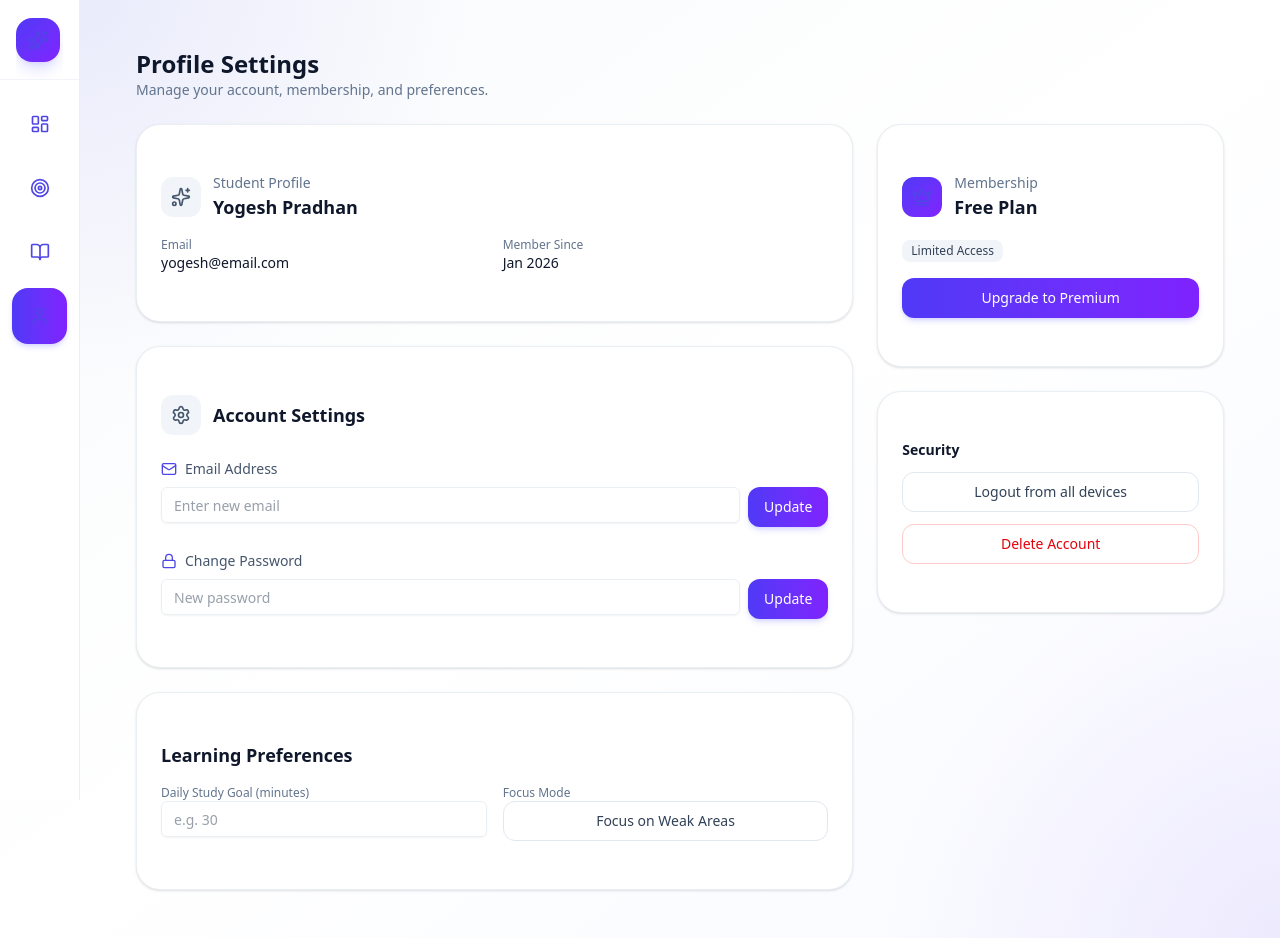
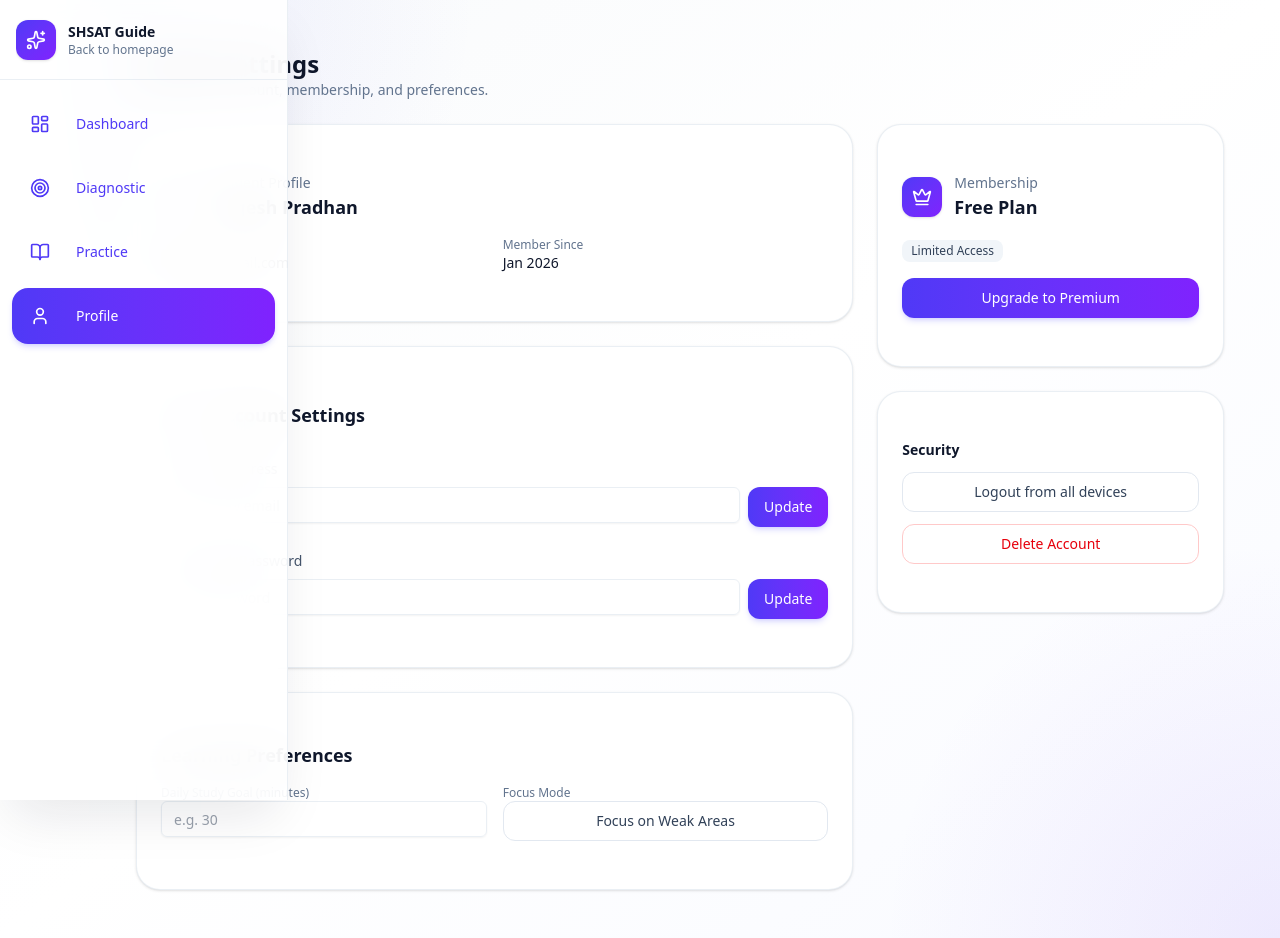
Before and after one commit to codesyogesh67/shsat_quiz, a Next.js app: page /profile in a window 1280 px wide. Built offline with nearby package versions, Linux system fonts and the light colour scheme.

Commit message:
style: refine dashboard sidebar, profile page, and recent exams UI

```diff
--- a/src/app/(appshell)/profile/page.tsx
+++ b/src/app/(appshell)/profile/page.tsx
@@ -28,7 +28,7 @@
             <CardContent className="p-6 space-y-4">
               <div className="flex items-center gap-3">
                 <div className="h-10 w-10 rounded-xl bg-slate-100 flex items-center justify-center">
-                  <Sparkles className="h-5 w-5 text-slate-600" />
+                  <Sparkles className="h-5 w-5" />
                 </div>
                 <div>
                   <p className="text-sm text-slate-500">Student Profile</p>
@@ -57,7 +57,7 @@
             <CardContent className="p-6 space-y-6">
               <div className="flex items-center gap-3">
                 <div className="h-10 w-10 rounded-xl bg-slate-100 flex items-center justify-center">
-                  <Settings className="h-5 w-5 text-slate-600" />
+                  <Settings className="h-5 w-5" />
                 </div>
                 <h2 className="text-lg font-semibold text-slate-900">
                   Account Settings
@@ -129,7 +129,7 @@
           <Card className="rounded-3xl border-slate-200/70 bg-white shadow-sm">
             <CardContent className="p-6 space-y-4">
               <div className="flex items-center gap-3">
-                <div className="h-10 w-10 rounded-xl bg-gradient-to-br from-indigo-600 to-violet-600 text-white flex items-center justify-center">
+                <div className="h-10 w-10 app-icon-filled flex items-center justify-center">
                   <Crown className="h-5 w-5" />
                 </div>
                 <div>
--- a/src/components/dashboard/RecentExamsTable.tsx
+++ b/src/components/dashboard/RecentExamsTable.tsx
@@ -27,7 +27,6 @@
 }
 
 export function RecentExamsTable({ exams }: { exams: ExamResult[] }) {
-  console.log("exams recent table", exams);
   return (
     <section className="overflow-hidden rounded-[28px] border border-slate-200/70 bg-white shadow-[0_10px_35px_rgba(15,23,42,0.05)]">
       <div className="border-b border-slate-200/70 bg-[linear-gradient(180deg,rgba(255,255,255,0.98),rgba(248,250,252,0.92))] px-5 py-4 sm:px-6">
@@ -171,8 +170,8 @@
 
                           <Button
                             asChild
-                            size="icon"
-                            className="h-9 w-9 rounded-xl bg-gradient-to-r from-indigo-600 to-violet-600 text-white shadow-sm shadow-indigo-500/20 hover:opacity-95"
+                            // size="icon"
+                            className="app-icon-square"
                           >
                             <Link
                               href={`/exams?retake=${e.id}`}
@@ -181,7 +180,7 @@
                               }`}
                               title="Retake"
                             >
-                              <RotateCcw className="h-4 w-4" />
+                              <RotateCcw />
                             </Link>
                           </Button>
                         </div>
@@ -266,22 +265,21 @@
                         e.id
                       }&filter=all&from=${encodeURIComponent("/dashboard")}`}
                     >
-                      {" "}
                       Review
                     </Link>
                   </Button>
 
                   <Button
                     asChild
-                    size="icon"
-                    className="h-9 w-9 rounded-xl bg-gradient-to-r from-indigo-600 to-violet-600 text-white shadow-sm shadow-indigo-500/20 hover:opacity-95"
+                    // size="icon"
+                    className="app-icon-square"
                   >
                     <Link
                       href={`/exams?retake=${e.id}`}
                       aria-label={`Retake ${e.label ?? modeLabel(e.mode)}`}
                       title="Retake"
                     >
-                      <RotateCcw className="h-4 w-4" />
+                      <RotateCcw />
                     </Link>
                   </Button>
                 </div>
--- a/src/components/dashboard/app-sidebar.tsx
+++ b/src/components/dashboard/app-sidebar.tsx
@@ -7,7 +7,6 @@
   LayoutDashboard,
   Target,
   BookOpen,
-  BarChart3,
   User,
   Sparkles,
 } from "lucide-react";
@@ -17,7 +16,6 @@
   { icon: LayoutDashboard, label: "Dashboard", href: "/dashboard" },
   { icon: Target, label: "Diagnostic", href: "/diagnostic" },
   { icon: BookOpen, label: "Practice", href: "/practice" },
-  // { icon: BarChart3, label: "Reports", href: "/reports" },
   { icon: User, label: "Profile", href: "/profile" },
 ];
 
@@ -30,18 +28,17 @@
       onMouseEnter={() => setExpanded(true)}
       onMouseLeave={() => setExpanded(false)}
       className={cn(
-        "fixed left-0 top-0 z-40 hidden h-screen overflow-hidden border-r border-slate-200/70 bg-white/90 backdrop-blur-xl transition-[width,box-shadow] duration-300 md:flex md:flex-col",
+        "fixed left-0 top-0 z-40 hidden h-screen overflow-hidden app-sidebar transition-[width,box-shadow] duration-300 md:flex md:flex-col",
         expanded ? "w-72 shadow-2xl shadow-slate-900/10" : "w-20"
       )}
     >
       <div className="flex h-full flex-col">
-        {/* Logo */}
-        <div className="h-20 shrink-0 border-b border-slate-100 px-4">
+        <div className="h-20 shrink-0 border-b border-slate-200/70 px-4">
           <Link
             href="/"
             className="flex h-full items-center gap-3 overflow-hidden"
           >
-            <div className="flex h-11 w-11 shrink-0 items-center justify-center rounded-2xl bg-gradient-to-br from-indigo-600 to-violet-600 text-white shadow-lg shadow-indigo-500/20">
+            <div className="app-icon-filled shrink-0">
               <Sparkles className="h-5 w-5" />
             </div>
 
@@ -56,6 +53,7 @@
               >
                 SHSAT Guide
               </p>
+
               <p
                 className={cn(
                   "whitespace-nowrap text-xs text-slate-500 transition-all duration-200 delay-75",
@@ -70,7 +68,6 @@
           </Link>
         </div>
 
-        {/* Nav */}
         <nav className="flex-1 space-y-2 px-3 py-4">
           {navItems.map((item) => {
             const Icon = item.icon;
@@ -82,29 +79,22 @@
                 key={item.href}
                 href={item.href}
                 className={cn(
-                  "relative flex h-14 items-center rounded-2xl text-sm font-medium transition-colors",
+                  "group relative flex h-14 items-center overflow-hidden rounded-2xl transition-colors duration-200",
                   active
                     ? "bg-gradient-to-r from-indigo-600 to-violet-600 text-white shadow-md shadow-indigo-500/20"
-                    : "text-slate-600 hover:bg-slate-100 hover:text-slate-900"
+                    : "text-indigo-600 hover:bg-slate-100 hover:text-slate-900"
                 )}
               >
-                <span
-                  className={cn(
-                    "absolute left-7 top-1/2 flex h-10 w-10 -translate-x-1/2 -translate-y-1/2 items-center justify-center rounded-xl transition-colors",
-                    active
-                      ? "bg-transparent text-white"
-                      : "bg-transparent text-slate-600"
-                  )}
-                >
-                  <Icon className="h-5 w-5" />
+                <span className="absolute left-7 top-1/2 flex h-10 w-10 -translate-x-1/2 -translate-y-1/2 items-center justify-center rounded-xl">
+                  <Icon className="h-5 w-5 text-current" />
                 </span>
 
                 <span
                   className={cn(
-                    "pl-16 whitespace-nowrap transition-all duration-200",
+                    "pl-16 whitespace-nowrap text-sm font-medium transition-all duration-200",
                     expanded
                       ? "translate-x-0 opacity-100"
-                      : "pointer-events-none opacity-0"
+                      : "pointer-events-none translate-x-1 opacity-0"
                   )}
                 >
                   {item.label}
--- a/src/components/dashboard/mobile-app-sidebar.tsx
+++ b/src/components/dashboard/mobile-app-sidebar.tsx
@@ -29,7 +29,7 @@
   { icon: LayoutDashboard, label: "Dashboard", href: "/dashboard" },
   { icon: Target, label: "Diagnostic", href: "/diagnostic" },
   { icon: BookOpen, label: "Practice", href: "/practice" },
-  { icon: BarChart3, label: "Reports", href: "/reports" },
+  // { icon: BarChart3, label: "Reports", href: "/reports" },
   { icon: User, label: "Profile", href: "/profile" },
 ];
 
```
